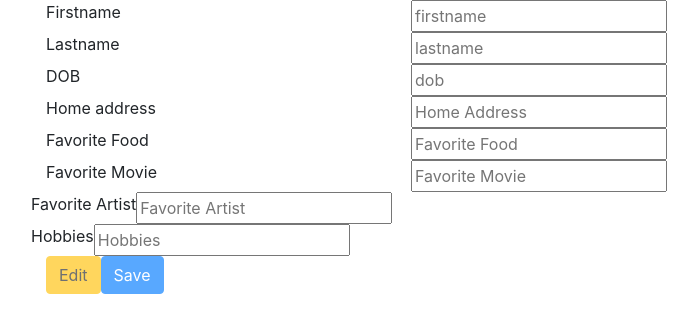
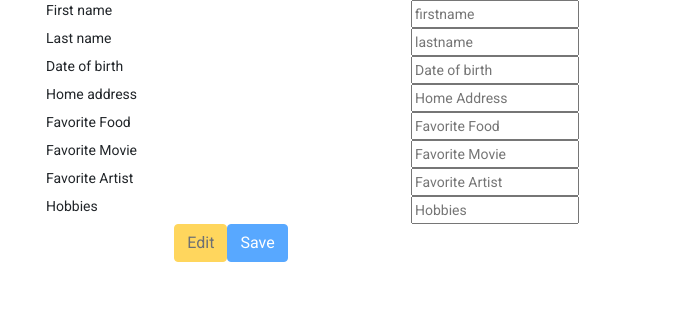
Before and after one commit to JasonXBlue/BlankSignOn, an Angular app in the folder BlankSignOn/: page /userprofile in a window 1280 px wide. Shown: the top 332 px of the page, without its empty margins (39-737 px from the left). Built offline with nearby package versions, Linux system fonts and the light colour scheme.

Commit message:
working on profile

```diff
--- a/BlankSignOn/angular.json
+++ b/BlankSignOn/angular.json
@@ -19,8 +19,12 @@
             "polyfills": "src/polyfills.ts",
             "tsConfig": "tsconfig.app.json",
             "aot": true,
-            "assets": ["src/favicon.ico", "src/assets"],
+            "assets": [
+              "src/favicon.ico",
+              "src/assets"
+            ],
             "styles": [
+              "./node_modules/@angular/material/prebuilt-themes/indigo-pink.css",
               "./node_modules/bootstrap/dist/css/bootstrap.css",
               "src/styles.css"
             ],
@@ -81,8 +85,14 @@
             "polyfills": "src/polyfills.ts",
             "tsConfig": "tsconfig.spec.json",
             "karmaConfig": "karma.conf.js",
-            "assets": ["src/favicon.ico", "src/assets"],
-            "styles": ["src/styles.css"],
+            "assets": [
+              "src/favicon.ico",
+              "src/assets"
+            ],
+            "styles": [
+              "./node_modules/@angular/material/prebuilt-themes/indigo-pink.css",
+              "src/styles.css"
+            ],
             "scripts": []
           }
         },
@@ -94,7 +104,9 @@
               "tsconfig.spec.json",
               "e2e/tsconfig.json"
             ],
-            "exclude": ["**/node_modules/**"]
+            "exclude": [
+              "**/node_modules/**"
+            ]
           }
         },
         "e2e": {
--- a/BlankSignOn/package.json
+++ b/BlankSignOn/package.json
@@ -12,10 +12,12 @@
   "private": true,
   "dependencies": {
     "@angular/animations": "~9.1.0",
+    "@angular/cdk": "^9.2.2",
     "@angular/common": "~9.1.0",
     "@angular/compiler": "~9.1.0",
     "@angular/core": "~9.1.0",
     "@angular/forms": "~9.1.0",
+    "@angular/material": "^9.2.2",
     "@angular/platform-browser": "~9.1.0",
     "@angular/platform-browser-dynamic": "~9.1.0",
     "@angular/router": "~9.1.0",
--- a/BlankSignOn/src/app/app.module.ts
+++ b/BlankSignOn/src/app/app.module.ts
@@ -6,6 +6,7 @@ import { AppComponent } from './app.component';
 import { ReactiveFormsModule } from '@angular/forms';
 import { LoginComponent } from './login/login.component';
 import { UserProfileComponent } from './user-profile/user-profile.component';
+import { BrowserAnimationsModule } from '@angular/platform-browser/animations';
 
 @NgModule({
   declarations: [AppComponent, LoginComponent, UserProfileComponent],
@@ -14,6 +15,7 @@ import { UserProfileComponent } from './user-profile/user-profile.component';
     AppRoutingModule,
     HttpClientModule,
     ReactiveFormsModule,
+    BrowserAnimationsModule,
   ],
   providers: [],
   bootstrap: [AppComponent],
--- a/BlankSignOn/src/app/user-profile/user-profile.component.html
+++ b/BlankSignOn/src/app/user-profile/user-profile.component.html
@@ -2,7 +2,7 @@
   <form [formGroup]="userProfileForm" (ngSubmit)="submit()">
     <div class="row">
       <div class="col-md-4">
-        <label>Firstname</label>
+        <label>First name</label>
       </div>
       <input
         type="text"
@@ -15,7 +15,7 @@
   <form [formGroup]="userProfileForm" (ngSubmit)="submit()">
     <div class="row">
       <div class="col-md-4">
-        <label>Lastname</label>
+        <label>Last name</label>
       </div>
       <input
         type="text"
@@ -28,13 +28,13 @@
   <form [formGroup]="userProfileForm" (ngSubmit)="submit()">
     <div class="row">
       <div class="col-md-4">
-        <label>DOB</label>
+        <label>Date of birth</label>
       </div>
       <input
         type="text"
         formControlName="dob"
         class="formControl"
-        placeholder="dob"
+        placeholder="Date of birth"
       />
     </div>
   </form>
@@ -79,7 +79,7 @@
   </form>
   <form [formGroup]="userProfileForm" (ngSubmit)="submit()">
     <div class="row">
-      <div class="input-append">
+      <div class="col-md-4">
         <label>Favorite Artist</label>
       </div>
       <input
@@ -93,7 +93,7 @@
 
   <form [formGroup]="userProfileForm" (ngSubmit)="submit()">
     <div class="row">
-      <div class="form-horizontal">
+      <div class="col-md-4">
         <label>Hobbies</label>
       </div>
       <input
@@ -103,10 +103,9 @@
         placeholder="Hobbies"
       />
     </div>
-    <div class="row">
-      <div class="col-md-4 text center"></div>
-    </div>
-    <div class="row">
+  </form>
+  <form [formGroup]="userProfileForm">
+    <div class="text-center">
       <div class="col-md-4 text center">
         <button
           class="btn btn-primary btn-warning"
--- a/BlankSignOn/src/index.html
+++ b/BlankSignOn/src/index.html
@@ -6,8 +6,10 @@
   <base href="/">
   <meta name="viewport" content="width=device-width, initial-scale=1">
   <link rel="icon" type="image/x-icon" href="favicon.ico">
+  <link href="https://fonts.googleapis.com/css?family=Roboto:300,400,500&display=swap" rel="stylesheet">
+  <link href="https://fonts.googleapis.com/icon?family=Material+Icons" rel="stylesheet">
 </head>
-<body>
+<body class="mat-typography">
   <app-root></app-root>
 </body>
 </html>
--- a/BlankSignOn/src/styles.css
+++ b/BlankSignOn/src/styles.css
@@ -1 +1,4 @@
 /* You can add global styles to this file, and also import other style files */
+
+html, body { height: 100%; }
+body { margin: 0; font-family: Roboto, "Helvetica Neue", sans-serif; }
```
Also changed, not shown: 1 other file (tests, documents, lock files or other folders).
